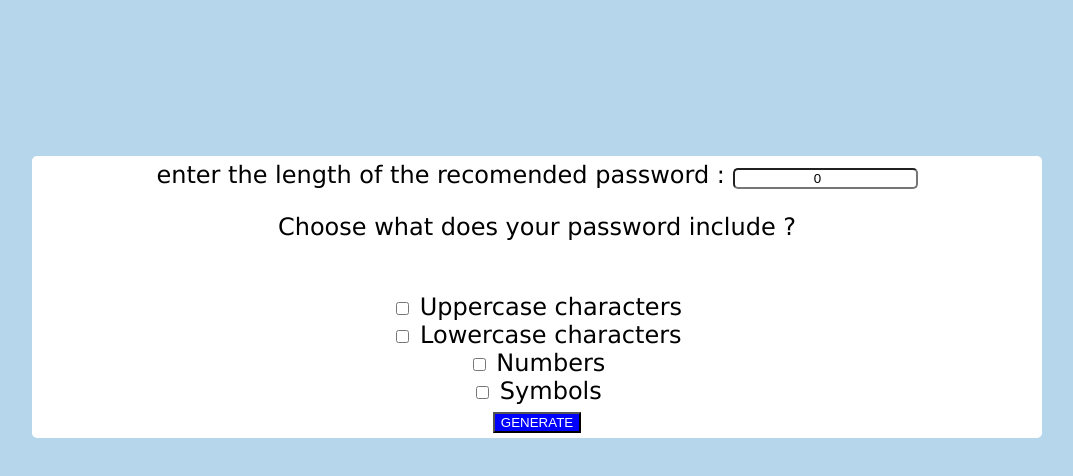
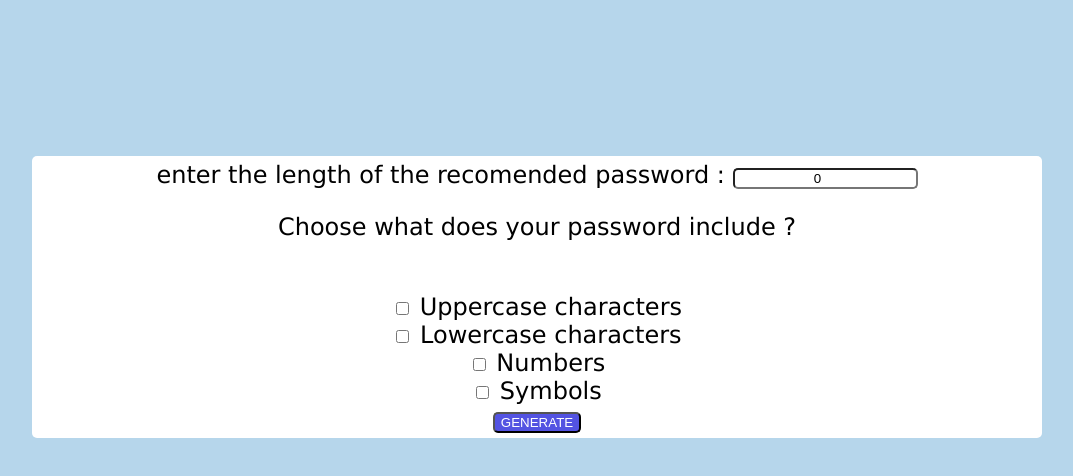
Before and after one commit to moumenebissou07/Random-password-generator, a plain HTML site: page index.html in a window 1280 px wide. Shown: the part 178-654 px from the top of the page, without its empty margins (103-1176 px from the left). Drawn offline with Linux system fonts and the light colour scheme.

Commit message:
Change button background color and add hover effect

```diff
--- a/style.css
+++ b/style.css
@@ -25,6 +25,11 @@ h1{
     text-align: center;
 }
 button{
-    background-color: blue;
+    border-radius : 5px;
+    background-color: rgb(83, 83, 226);
     color : white
 }
+button:hover{
+    box-shadow: 5px 5px 30px yellow;
+    background-color:rgb(37, 37, 223);
+}
```
